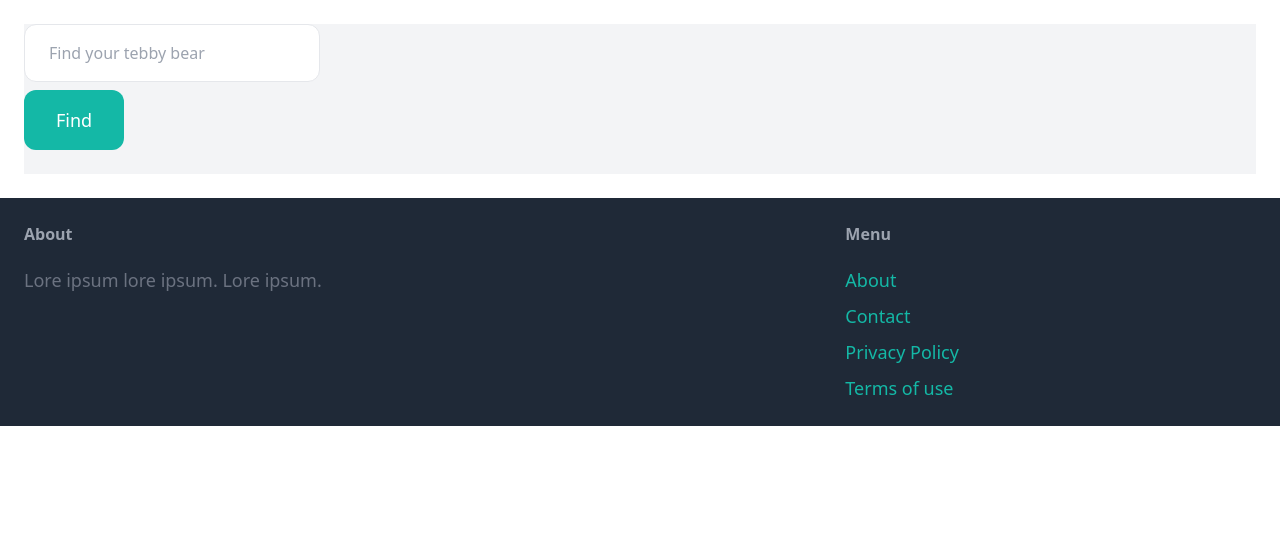
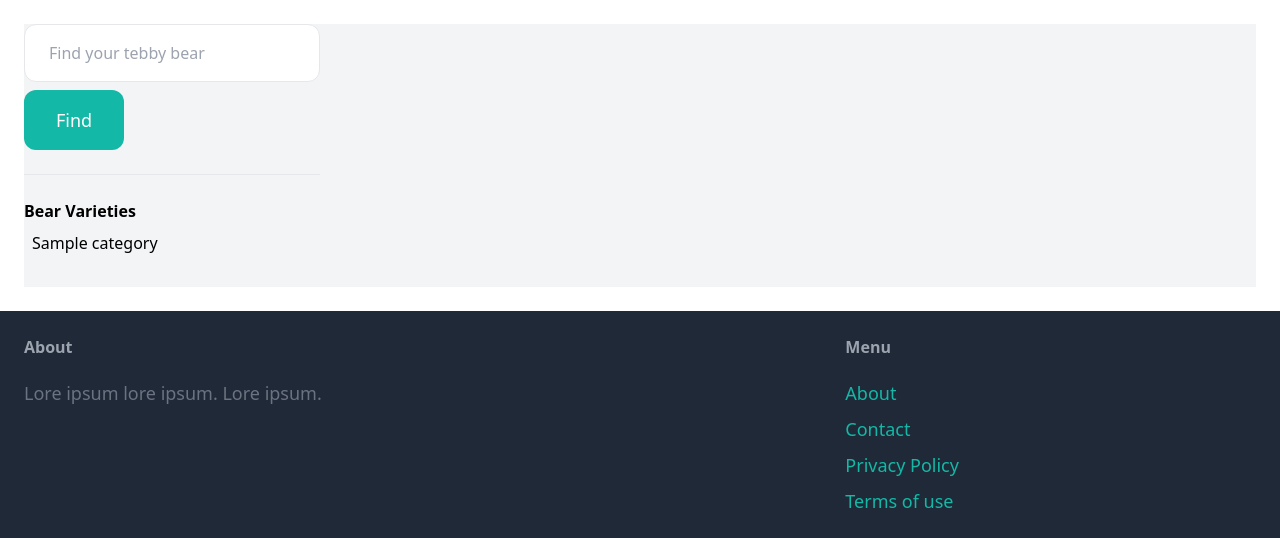
Before and after one commit to oanapintoiu/marketplace, a Django app: page /items/ in a window 1280 px wide. Shown: the part 77-615 px from the top of the page. Run offline with Django 5.2, Linux system fonts and the light colour scheme; tables that the repository leaves empty hold one stand-in row (values such as "Sample post"); some libraries are stand-ins or nearby versions.

Commit message:
addded bear categories links

```diff
--- a/tebby_bear/item/templates/item/items.html
+++ b/tebby_bear/item/templates/item/items.html
@@ -11,6 +11,16 @@
             <input name="query" class="w-full py-4 px-6 border rounded-xl" type="text" value="{{query}}" placeholder="Find your tebby bear">
              <button class="mt-2 py-4 px-8 text-lg bg-teal-500 text-white rounded-xl">Find</button>
         </form>
+
+        <hr class="my-6">
+        <p class="font-semibold">Bear Varieties</p>
+        <ul>
+            {% for category in categories %}
+                <li class="py-2 px-2 rounded-xl">
+                    <a href="{% url 'item:items'%}?query={{ query }}&category={{category.id}}">{{category.name}}</a>
+                </li>
+            {% endfor %}
+        </ul>
     </div>
 
     <div class="col-span-3">
--- a/tebby_bear/item/views.py
+++ b/tebby_bear/item/views.py
@@ -3,13 +3,13 @@ from django.db.models import Q
 from django.shortcuts import render, get_object_or_404, redirect
 
 from .forms import NewItemForm, EditItemForm
-from .models import Item
+from .models import Item, Category
 
 
 def items(request):
     query = request.GET.get('query', '')
     items = Item.objects.filter(is_sold=False)
-
+    categories = Category.objects.all()
     if query:
         items = items.filter(Q(name__icontains=query) | Q(description__icontains=query))
 
@@ -19,6 +19,7 @@ def items(request):
         {
             "items": items,
             'query': query,
+            'categories': categories,
         },
     )
 
```
